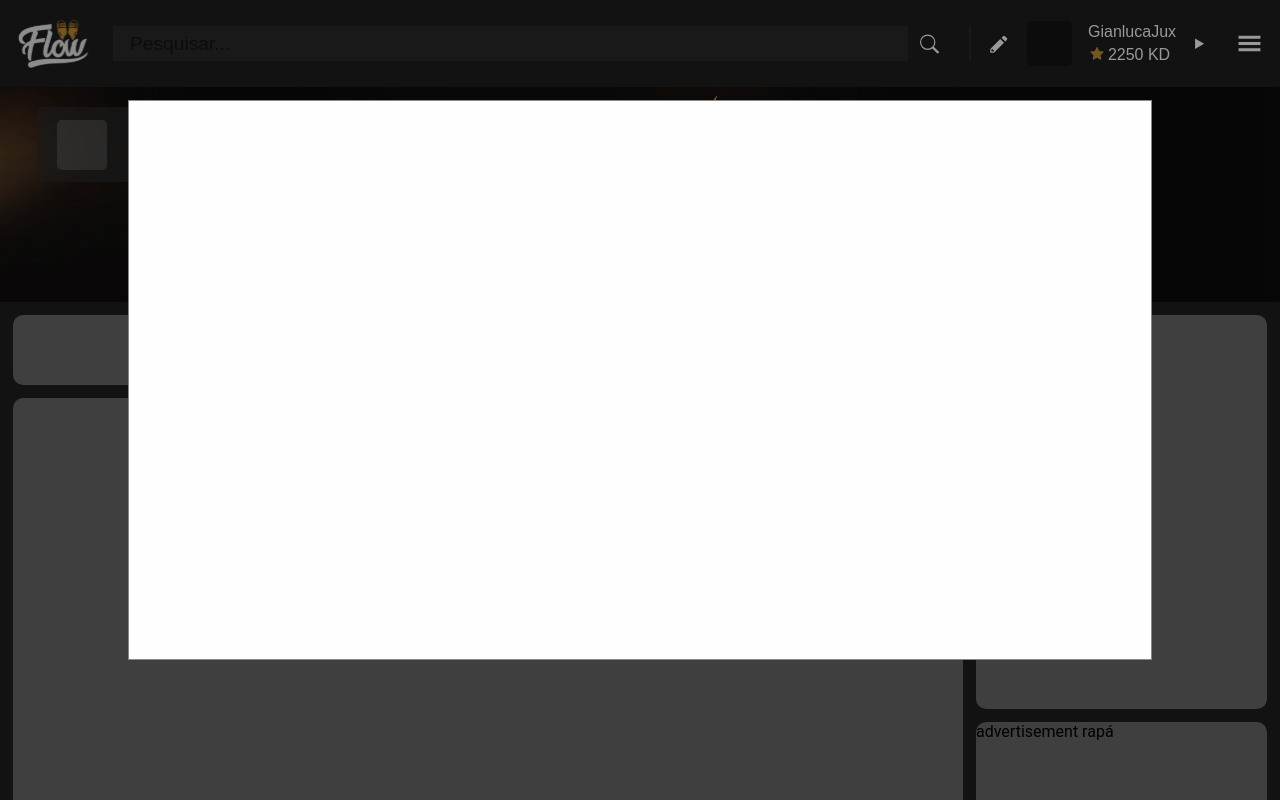
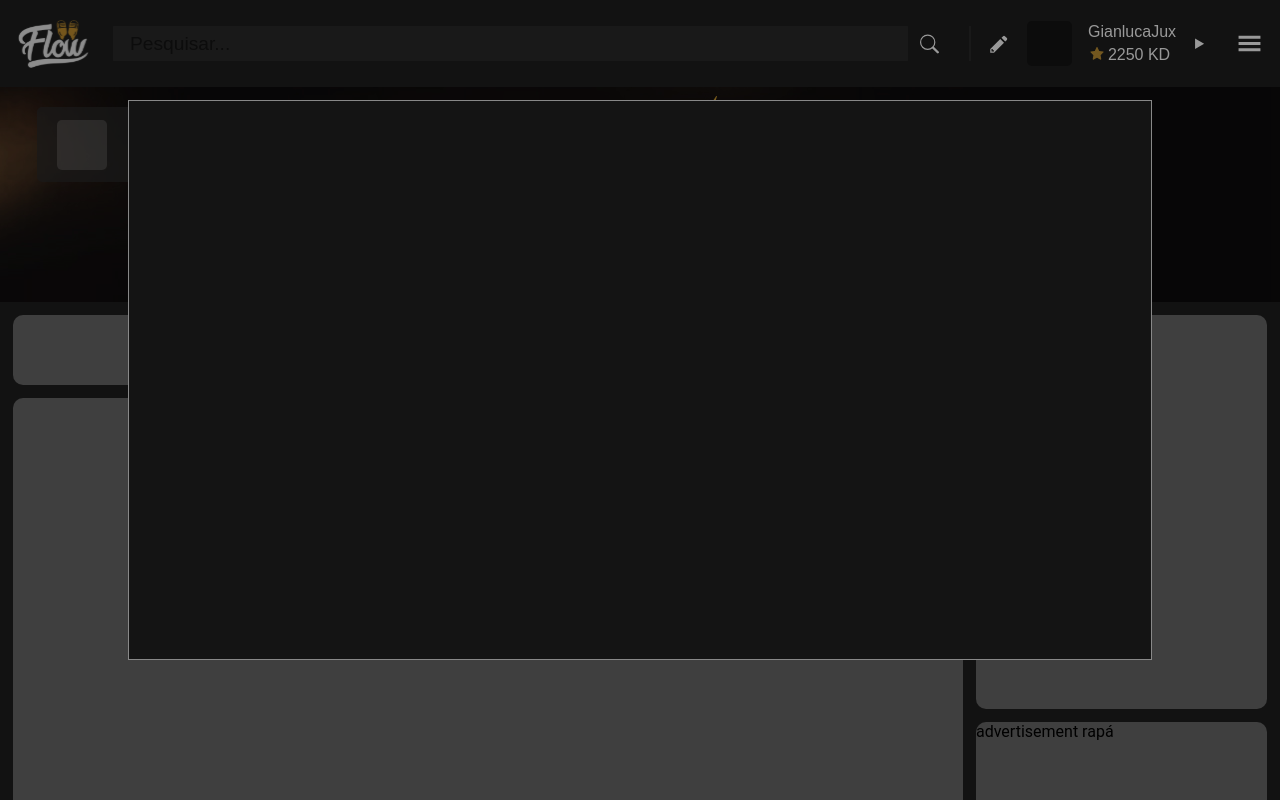
Before and after one commit to flowpodcast/forum, a React (Create React App) app: page / in a window 1280 px wide. Both pictures are taken after a click on the icon 999 px from the left and 43 px from the top of the page. Shown: the top 800 px of the page. Built offline with nearby package versions, Linux system fonts and the light colour scheme.

Commit message:
Corrigido bug do modal que fecha ao clicar no conteudo

```diff
--- a/src/components/Navbar/index.js
+++ b/src/components/Navbar/index.js
@@ -27,7 +27,8 @@ function Navbar() {
 	IMenuIsOpen(setPersonalMenuIsOpen, personalMenuIsOpen);
   }
 
-  function handlePostModal() {
+  function handlePostModal(e) {
+	if(e.target.title=="ignore") return;
 	IMenuIsOpen(setPostModalIsOpen, postModalIsOpen);
   }
 
@@ -69,9 +70,9 @@ function Navbar() {
 	  <span>Lorem Ipsum parabéns Gian vc tem 2250KD</span>
 	  </MenuPersonal>
       <HamburguerMenu className="HamburguerMenu" open={hamburguerMenuIsOpen} />
-	  <PostModal open={postModalIsOpen}>
-		<PostModalContent open={postModalIsOpen}>
-
+	  <PostModal onClick={handlePostModal} open={postModalIsOpen}>
+		<PostModalContent onClick={handlePostModal.bind(this)} open={postModalIsOpen} title="ignore"> {
+		/*esse title ignore é um improviso, quem souber a solução real por favor implementar*/}
 		</PostModalContent>
 	  </PostModal>
     </>
--- a/src/components/Navbar/styles.js
+++ b/src/components/Navbar/styles.js
@@ -7,7 +7,7 @@ width: 100%;
   display: flex;
   justify-content: space-between;
   align-items: center;
-  z-index: 100;
+  z-index: 98; // pro modal ser o segundo elemento mais a frente e o conteudo do modal ser o mais a frente.
   padding: 0 1rem;
 
   div{
@@ -65,7 +65,7 @@ width: 100%;
   .container-menu{
   width: auto;
   height: 100%;
-  z-index: 100;
+  z-index: 98;
   }
 
   figure{
@@ -83,7 +83,7 @@ width: 100%;
     outline: transparent;
     position: relative;
     right: 15px;
-    z-index: 100;
+    z-index: 98;
   }
 
   details summary{
@@ -143,7 +143,7 @@ width: 100%;
     color: #fff;
     width: auto;
     height: 40px;
-    z-index: 100;
+    z-index: 98;
     padding: 0 2rem 0 1rem;
   }
 
@@ -169,7 +169,7 @@ export const MenuPersonal = styled.div`
   opacity: 0;
   transition: 0.5s;
   color:white;
-  z-index: 100;
+  z-index: 98;
 
   ${({ open }) => open && css`
     opacity: 1;
@@ -188,7 +188,7 @@ export const HamburguerMenu = styled.div`
   background-color: #141414;
   transition: all 0.5s ease-in;
   opacity: 0;
-  z-index: 100;
+  z-index: 98;
   box-shadow: 0 10px 5px #141414;
 
   ${({ open }) => open && css`
@@ -209,12 +209,13 @@ export const PostModal = styled.div`
   background-color: rgb(0,0,0); /* Fallback color */
   background-color: rgba(0,0,0,0.4); /* Black w/ opacity */
   opacity: 0;
-  transition: 0.5s;
+  transition: 0.2s;
   z-index: 1;
+
 
   ${({ open }) => open && css`
     opacity: 1;
-	z-index: 100;
+	z-index: 99;
     //width: 350px;
     //height: 491px;
 
@@ -222,7 +223,7 @@ export const PostModal = styled.div`
 `;
 
 export const PostModalContent = styled.div`
-  background-color: #fefefe;
+  background-color: #141414;
   margin: auto;
   padding: 20px;
   border: 1px solid #888;
```
